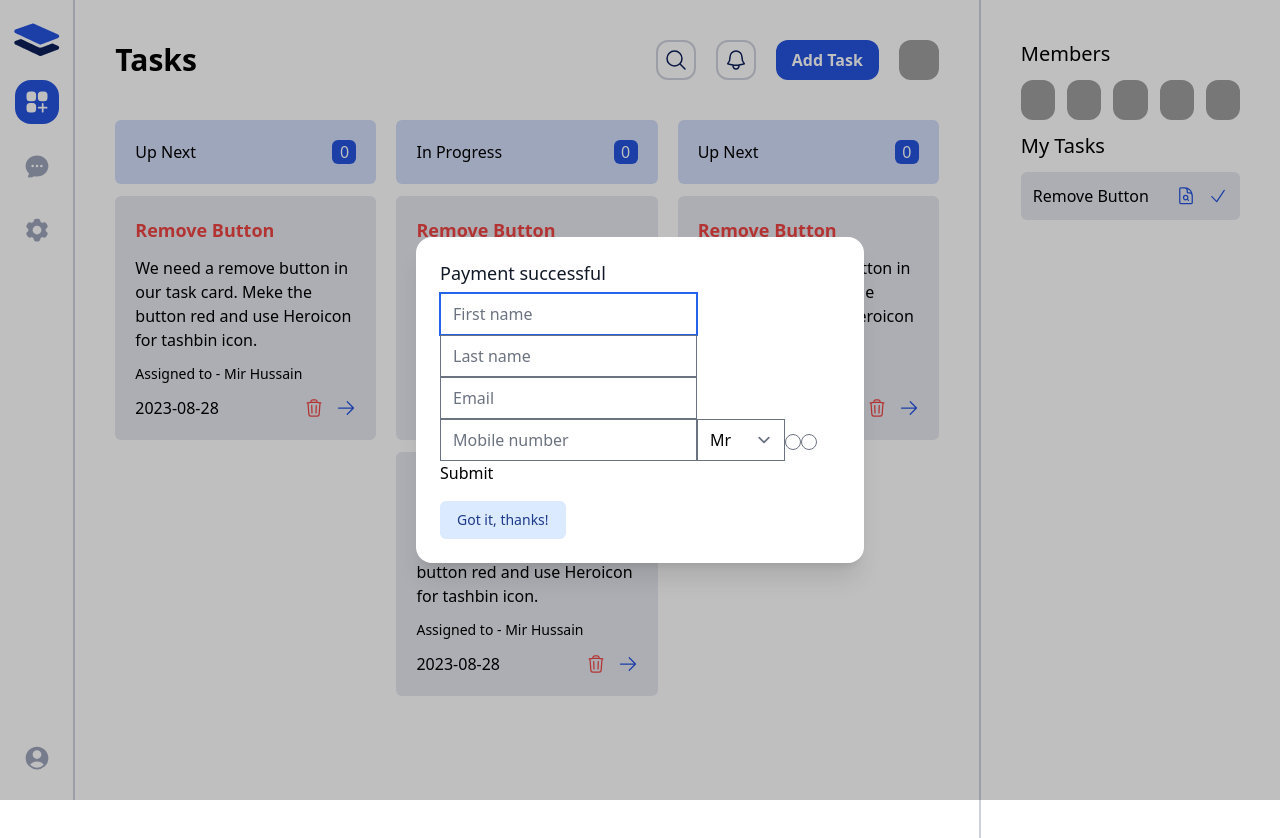
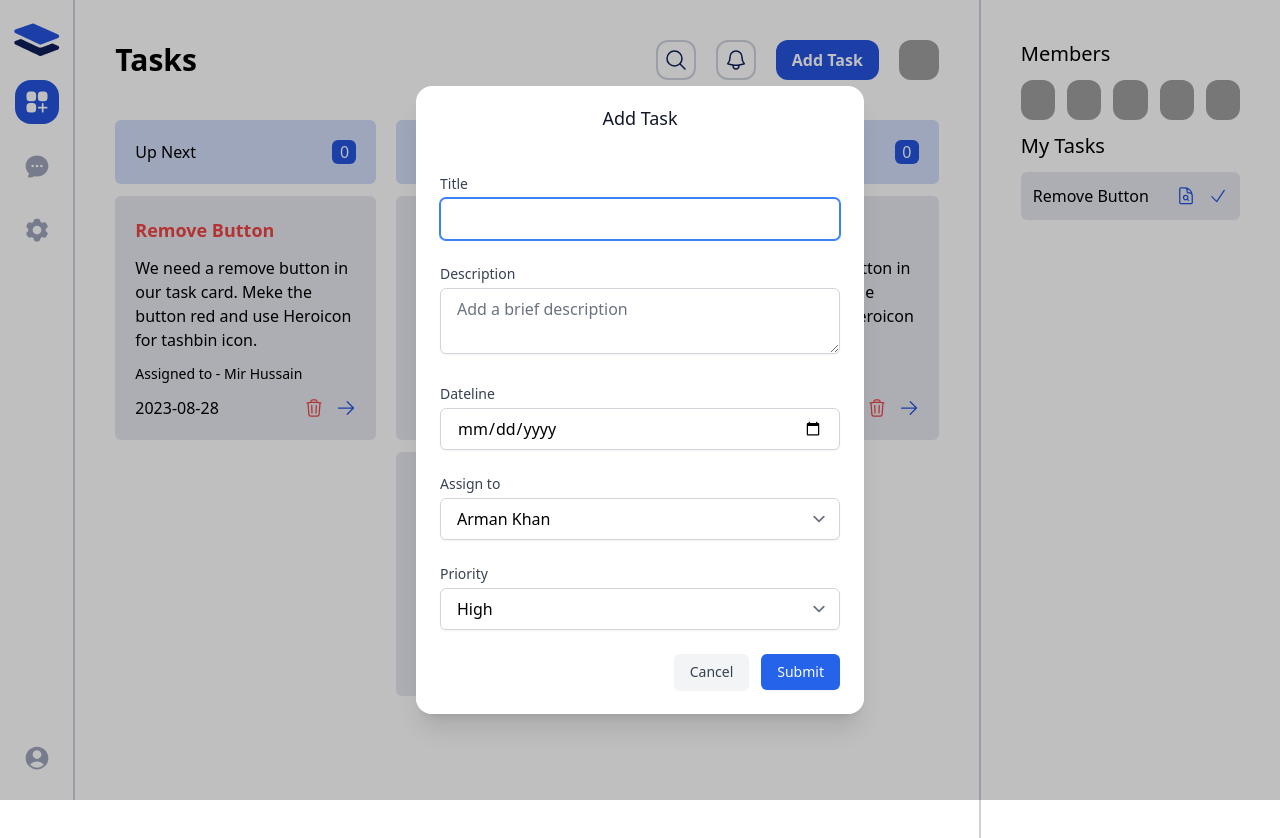
Before and after one commit to mdalmamungalib/taskmaster-redus-office, a React (Vite) app: page / in a window 1280 px wide. Both pictures are taken after a click on the button "Add Task". Shown: the top 838 px of the page. Built offline with nearby package versions, Linux system fonts and the light colour scheme; grey boxes are pictures that could not be loaded.

Commit message:
form complite

```diff
--- /dev/null
+++ b/src/components/tasks/AddTaskModal.jsx
@@ -0,0 +1,162 @@
+import React from "react";
+import { useForm } from "react-hook-form";
+import Modal from "../ui/Modal";
+
+const AddTaskModal = ({ isOpen, setIsOpen, title }) => {
+  const {
+    register,
+    handleSubmit,
+    formState: { errors },
+  } = useForm();
+
+  const onSubmit = (data) => {
+    console.log("Form Data Submitted:", data);
+    setIsOpen(false); // Close the modal after submission
+  };
+
+  const assign = [
+    { id: 1, name: "Arman Khan" },
+    { id: 2, name: "Sumaiya Akter" },
+    { id: 3, name: "Faruk Ahmed" },
+    // ...rest of the options
+  ];
+
+  const priority = [
+    { id: 1, name: "High" },
+    { id: 2, name: "Medium" },
+    { id: 3, name: "Low" },
+  ];
+
+  return (
+    <Modal
+      isOpen={isOpen}
+      setIsOpen={setIsOpen}
+      title={title || "Add Task"}
+    >
+      <form
+        onSubmit={handleSubmit(onSubmit)}
+        className="p-6 space-y-6 bg-white rounded-lg shadow-md"
+      >
+        {/* Title */}
+        <div>
+          <label
+            htmlFor="title"
+            className="block text-sm font-medium text-gray-700"
+          >
+            Title
+          </label>
+          <input
+            type="text"
+            id="title"
+            {...register("title", {
+              required: "Title is required",
+            })}
+            className="w-full px-4 py-2 mt-1 border border-gray-300 rounded-md shadow-sm focus:ring-blue-500 focus:border-blue-500"
+          />
+          {errors.title && (
+            <p className="mt-2 text-sm text-red-600">
+              {errors.title.message}
+            </p>
+          )}
+        </div>
+
+        {/* Description */}
+        <div>
+          <label
+            htmlFor="description"
+            className="block text-sm font-medium text-gray-700"
+          >
+            Description
+          </label>
+          <textarea
+            {...register("description")}
+            placeholder="Add a brief description"
+            className="w-full px-4 py-2 mt-1 border border-gray-300 rounded-md shadow-sm focus:ring-blue-500 focus:border-blue-500"
+          />
+        </div>
+
+        {/* Dateline */}
+        <div>
+          <label
+            htmlFor="dateline"
+            className="block text-sm font-medium text-gray-700"
+          >
+            Dateline
+          </label>
+          <input
+            type="date"
+            id="dateline"
+            {...register("dateline", {
+              required: "Dateline is required",
+            })}
+            className="w-full px-4 py-2 mt-1 border border-gray-300 rounded-md shadow-sm focus:ring-blue-500 focus:border-blue-500"
+          />
+          {errors.dateline && (
+            <p className="mt-2 text-sm text-red-600">
+              {errors.dateline.message}
+            </p>
+          )}
+        </div>
+
+        {/* Assign To */}
+        <div>
+          <label
+            htmlFor="assignTo"
+            className="block text-sm font-medium text-gray-700"
+          >
+            Assign to
+          </label>
+          <select
+            {...register("assignTo")}
+            className="w-full px-4 py-2 mt-1 border border-gray-300 rounded-md shadow-sm focus:ring-blue-500 focus:border-blue-500"
+          >
+            {assign.map((item) => (
+              <option key={item.id} value={item.name}>
+                {item.name}
+              </option>
+            ))}
+          </select>
+        </div>
+
+        {/* Priority */}
+        <div>
+          <label
+            htmlFor="priority"
+            className="block text-sm font-medium text-gray-700"
+          >
+            Priority
+          </label>
+          <select
+            {...register("priority")}
+            className="w-full px-4 py-2 mt-1 border border-gray-300 rounded-md shadow-sm focus:ring-blue-500 focus:border-blue-500"
+          >
+            {priority.map((item) => (
+              <option key={item.id} value={item.name}>
+                {item.name}
+              </option>
+            ))}
+          </select>
+        </div>
+
+        {/* Buttons */}
+        <div className="flex justify-end gap-3">
+          <button
+            type="button"
+            className="px-4 py-2 text-sm font-medium text-gray-700 bg-gray-100 rounded-md shadow-sm hover:bg-gray-200 focus:ring-2 focus:ring-gray-300"
+            onClick={() => setIsOpen(false)}
+          >
+            Cancel
+          </button>
+          <button
+            type="submit"
+            className="px-4 py-2 text-sm font-medium text-white bg-blue-600 rounded-md shadow-sm hover:bg-blue-700 focus:ring-2 focus:ring-blue-500"
+          >
+            Submit
+          </button>
+        </div>
+      </form>
+    </Modal>
+  );
+};
+
+export default AddTaskModal;
--- a/src/components/ui/Modal.jsx
+++ b/src/components/ui/Modal.jsx
@@ -2,19 +2,15 @@ import { Dialog, Transition } from "@headlessui/react";
 import { Fragment, useState } from "react";
 import { useForm } from "react-hook-form";
 
-export default function Modal({ isOpen, setIsOpen }) {
+export default function Modal({
+  isOpen,
+  setIsOpen,
+  title,
+  children,
+}) {
   function closeModal() {
     setIsOpen(false);
   }
-
-  const {
-    register,
-    handleSubmit,
-    watch,
-    formState: { errors },
-  } = useForm();
-
-  const onSubmit = (data) => console.log(data);
 
   return (
     <>
@@ -47,42 +43,15 @@ export default function Modal({ isOpen, setIsOpen }) {
                 leaveFrom="opacity-100 scale-100"
                 leaveTo="opacity-0 scale-95"
               >
-                <Dialog.Panel className="w-full max-w-md p-6 overflow-hidden text-left align-middle transition-all transform bg-white shadow-xl rounded-2xl">
+                <Dialog.Panel className="w-full max-w-md overflow-hidden text-left align-middle transition-all transform bg-white shadow-xl rounded-2xl">
                   <Dialog.Title
                     as="h3"
-                    className="text-lg font-medium leading-6 text-gray-900"
+                    className="my-5 text-lg font-medium leading-6 text-center text-gray-900"
                   >
-                    Payment successful
+                    {title}
                   </Dialog.Title>
-                  <div className="mt-2">
-                  <form onSubmit={handleSubmit(onSubmit)}>
-      <input type="text" placeholder="First name" {...register("First name", {required: true, maxLength: 80})} />
-      <input type="text" placeholder="Last name" {...register("Last name", {required: true, maxLength: 100})} />
-      <input type="text" placeholder="Email" {...register("Email", {required: true, pattern: /^\S+@\S+$/i})} />
-      <input type="tel" placeholder="Mobile number" {...register("Mobile number", {required: true, minLength: 6, maxLength: 12})} />
-      <select {...register("Title", { required: true })}>
-        <option value="Mr">Mr</option>
-        <option value="Mrs">Mrs</option>
-        <option value="Miss">Miss</option>
-        <option value="Dr">Dr</option>
-      </select>
 
-      <input {...register("Developer", { required: true })} type="radio" value="Yes" />
-      <input {...register("Developer", { required: true })} type="radio" value="No" />
-
-      <input type="submit" />
-    </form>
-                  </div>
-
-                  <div className="mt-4">
-                    <button
-                      type="button"
-                      className="inline-flex justify-center px-4 py-2 text-sm font-medium text-blue-900 bg-blue-100 border border-transparent rounded-md hover:bg-blue-200 focus:outline-none focus-visible:ring-2 focus-visible:ring-blue-500 focus-visible:ring-offset-2"
-                      onClick={closeModal}
-                    >
-                      Got it, thanks!
-                    </button>
-                  </div>
+                  {children}
                 </Dialog.Panel>
               </Transition.Child>
             </div>
--- a/src/pages/Tasks.jsx
+++ b/src/pages/Tasks.jsx
@@ -4,8 +4,8 @@ import {
 } from "@heroicons/react/24/outline";
 import MyTasks from "../components/tasks/MyTasks";
 import TaskCard from "../components/tasks/TaskCard";
-import Modal from "../components/ui/Modal";
 import { useState } from "react";
+import AddTaskModal from "../components/tasks/AddTaskModal";
 
 const Tasks = () => {
   let [isOpen, setIsOpen] = useState(false);
@@ -30,7 +30,7 @@ const Tasks = () => {
             >
               Add Task
             </button>
-            <Modal setIsOpen={setIsOpen} isOpen={isOpen} />
+            <AddTaskModal setIsOpen={setIsOpen} isOpen={isOpen} />
             <div className="w-10 h-10 overflow-hidden rounded-xl">
               <img
                 src="https://images.unsplash.com/photo-1528892952291-009c663ce843?ixlib=rb-4.0.3&ixid=M3wxMjA3fDB8MHxwaG90by1wYWdlfHx8fGVufDB8fHx8fA%3D%3D&auto=format&fit=crop&w=644&q=80"
```
Also changed, not shown: 2 other files (tests, documents, lock files or other folders).
